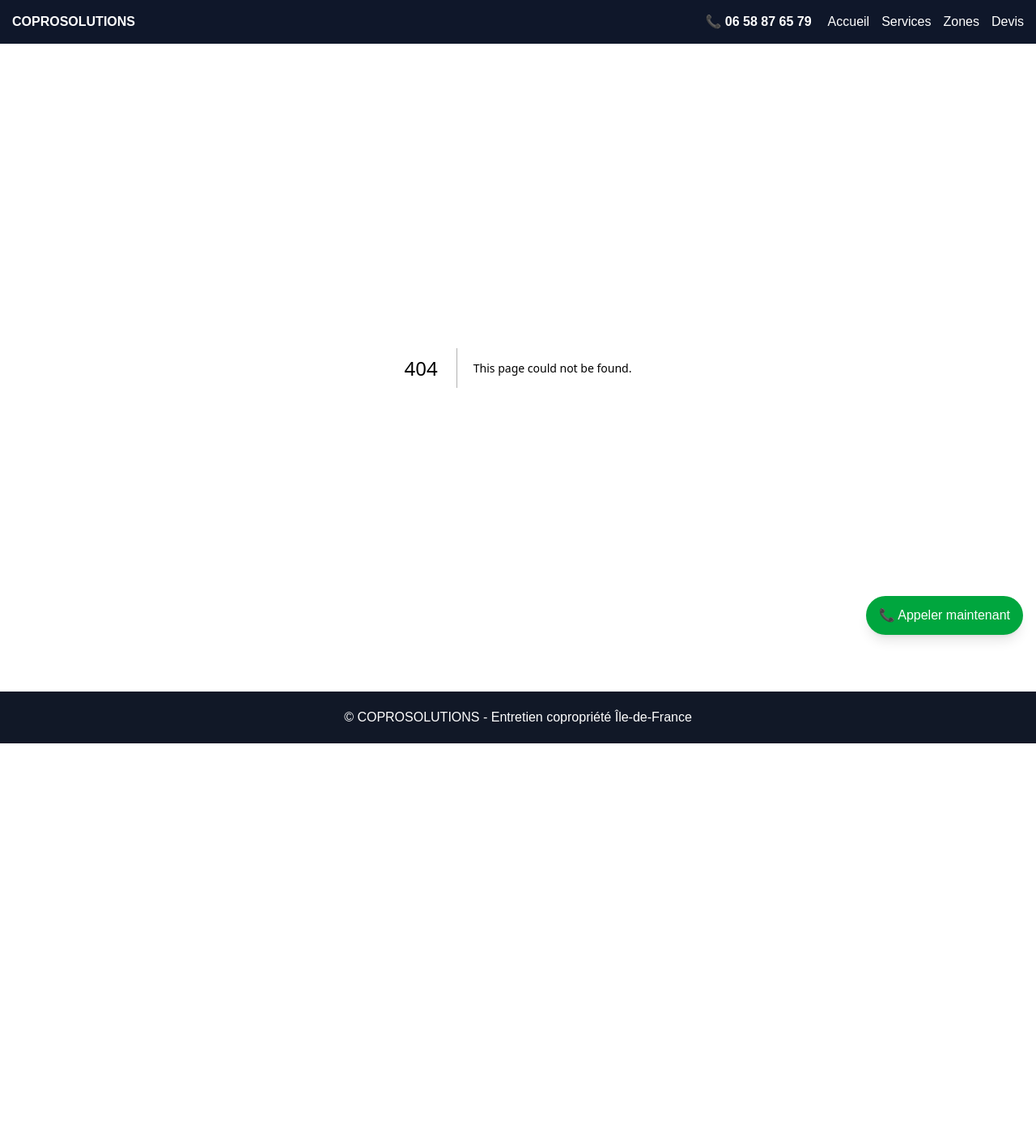
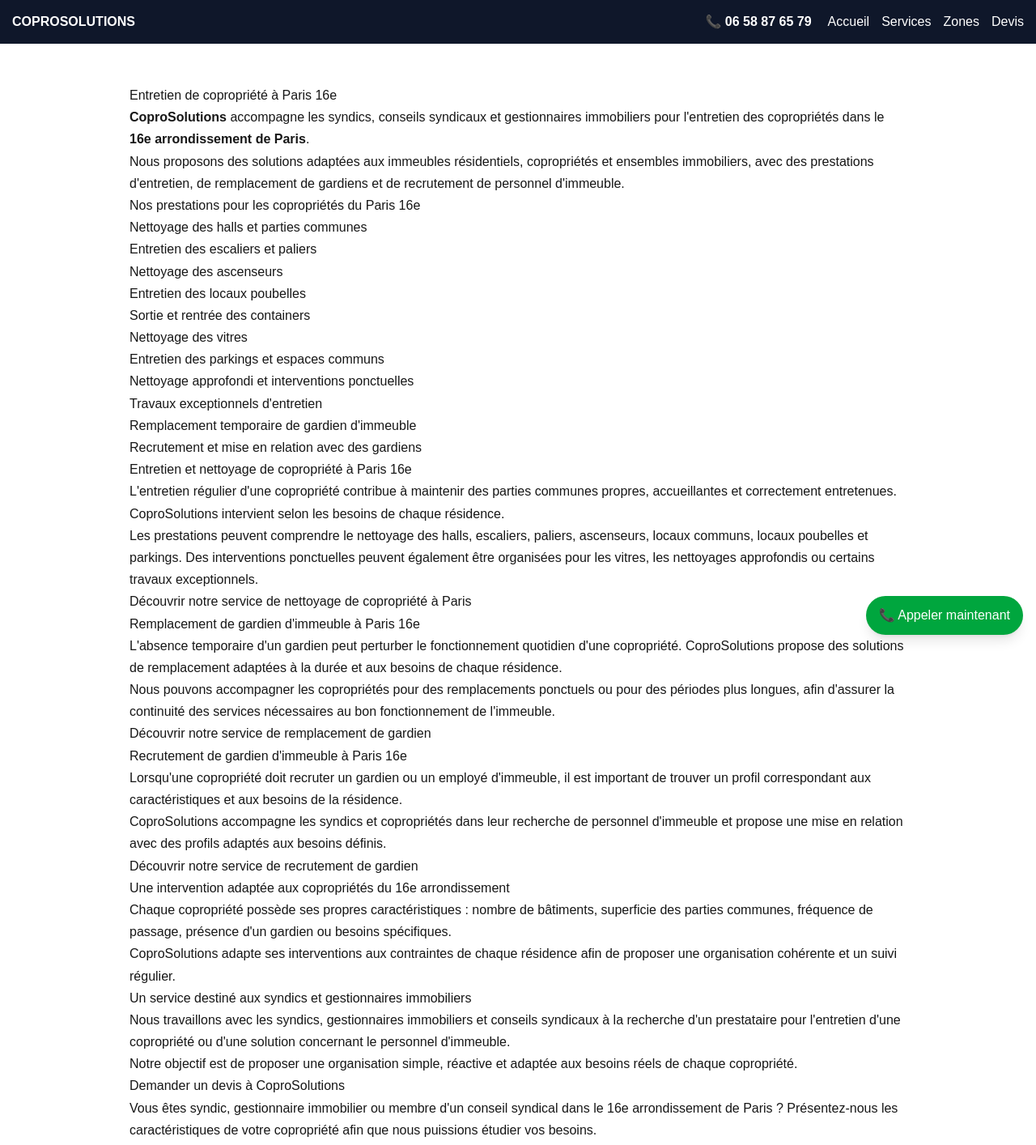
Before and after one commit to amadtag/coprosolutions, a Next.js app: page /zones/paris-16 in a window 1280 px wide. Before the commit this address had no page. Shown: the top 1414 px of the page at 81% size. Before the commit the page ends 918 px from the top, so only its background shows below. Built offline with nearby package versions, Linux system fonts and the light colour scheme.

Commit message:
Ajout de la page Paris 16e

```diff
--- a/app/sitemap.ts
+++ b/app/sitemap.ts
@@ -159,6 +159,11 @@
       priority: 0.8,
     },
     {
+  url: `${baseUrl}/zones/paris-16`,
+  changeFrequency: "monthly",
+  priority: 0.8,
+},
+    {
       url: `${baseUrl}/zones/paris-75`,
       changeFrequency: "monthly",
       priority: 0.9,
--- /dev/null
+++ b/app/zones/paris-16/page.tsx
@@ -0,0 +1,196 @@
+import type { Metadata } from "next";
+
+export const metadata: Metadata = {
+  title:
+    "Entretien de copropriété à Paris 16e | Nettoyage et gardiens | CoproSolutions",
+  description:
+    "CoproSolutions accompagne les syndics et copropriétés du 16e arrondissement de Paris pour l'entretien, le nettoyage, le remplacement et le recrutement de gardiens d'immeuble.",
+  alternates: {
+    canonical: "/zones/paris-16",
+  },
+};
+
+export default function Page() {
+  return (
+    <main
+      style={{
+        maxWidth: "1000px",
+        margin: "0 auto",
+        padding: "50px 20px",
+        lineHeight: 1.7,
+      }}
+    >
+      <h1>Entretien de copropriété à Paris 16e</h1>
+
+      <p>
+        <strong>CoproSolutions</strong> accompagne les syndics, conseils
+        syndicaux et gestionnaires immobiliers pour l'entretien des
+        copropriétés dans le <strong>16e arrondissement de Paris</strong>.
+      </p>
+
+      <p>
+        Nous proposons des solutions adaptées aux immeubles résidentiels,
+        copropriétés et ensembles immobiliers, avec des prestations
+        d'entretien, de remplacement de gardiens et de recrutement de
+        personnel d'immeuble.
+      </p>
+
+      <h2>Nos prestations pour les copropriétés du Paris 16e</h2>
+
+      <ul>
+        <li>Nettoyage des halls et parties communes</li>
+        <li>Entretien des escaliers et paliers</li>
+        <li>Nettoyage des ascenseurs</li>
+        <li>Entretien des locaux poubelles</li>
+        <li>Sortie et rentrée des containers</li>
+        <li>Nettoyage des vitres</li>
+        <li>Entretien des parkings et espaces communs</li>
+        <li>Nettoyage approfondi et interventions ponctuelles</li>
+        <li>Travaux exceptionnels d'entretien</li>
+        <li>Remplacement temporaire de gardien d'immeuble</li>
+        <li>Recrutement et mise en relation avec des gardiens</li>
+      </ul>
+
+      <h2>Entretien et nettoyage de copropriété à Paris 16e</h2>
+
+      <p>
+        L'entretien régulier d'une copropriété contribue à maintenir des
+        parties communes propres, accueillantes et correctement entretenues.
+        CoproSolutions intervient selon les besoins de chaque résidence.
+      </p>
+
+      <p>
+        Les prestations peuvent comprendre le nettoyage des halls, escaliers,
+        paliers, ascenseurs, locaux communs, locaux poubelles et parkings.
+        Des interventions ponctuelles peuvent également être organisées pour
+        les vitres, les nettoyages approfondis ou certains travaux
+        exceptionnels.
+      </p>
+
+      <p>
+        <a href="/nettoyage-copropriete-paris">
+          Découvrir notre service de nettoyage de copropriété à Paris
+        </a>
+      </p>
+
+      <h2>Remplacement de gardien d'immeuble à Paris 16e</h2>
+
+      <p>
+        L'absence temporaire d'un gardien peut perturber le fonctionnement
+        quotidien d'une copropriété. CoproSolutions propose des solutions de
+        remplacement adaptées à la durée et aux besoins de chaque résidence.
+      </p>
+
+      <p>
+        Nous pouvons accompagner les copropriétés pour des remplacements
+        ponctuels ou pour des périodes plus longues, afin d'assurer la
+        continuité des services nécessaires au bon fonctionnement de
+        l'immeuble.
+      </p>
+
+      <p>
+        <a href="/remplacement-gardien">
+          Découvrir notre service de remplacement de gardien
+        </a>
+      </p>
+
+      <h2>Recrutement de gardien d'immeuble à Paris 16e</h2>
+
+      <p>
+        Lorsqu'une copropriété doit recruter un gardien ou un employé
+        d'immeuble, il est important de trouver un profil correspondant aux
+        caractéristiques et aux besoins de la résidence.
+      </p>
+
+      <p>
+        CoproSolutions accompagne les syndics et copropriétés dans leur
+        recherche de personnel d'immeuble et propose une mise en relation avec
+        des profils adaptés aux besoins définis.
+      </p>
+
+      <p>
+        <a href="/recrutement-gardien">
+          Découvrir notre service de recrutement de gardien
+        </a>
+      </p>
+
+      <h2>Une intervention adaptée aux copropriétés du 16e arrondissement</h2>
+
+      <p>
+        Chaque copropriété possède ses propres caractéristiques : nombre de
+        bâtiments, superficie des parties communes, fréquence de passage,
+        présence d'un gardien ou besoins spécifiques.
+      </p>
+
+      <p>
+        CoproSolutions adapte ses interventions aux contraintes de chaque
+        résidence afin de proposer une organisation cohérente et un suivi
+        régulier.
+      </p>
+
+      <h2>Un service destiné aux syndics et gestionnaires immobiliers</h2>
+
+      <p>
+        Nous travaillons avec les syndics, gestionnaires immobiliers et
+        conseils syndicaux à la recherche d'un prestataire pour l'entretien
+        d'une copropriété ou d'une solution concernant le personnel
+        d'immeuble.
+      </p>
+
+      <p>
+        Notre objectif est de proposer une organisation simple, réactive et
+        adaptée aux besoins réels de chaque copropriété.
+      </p>
+
+      <h2>Demander un devis à CoproSolutions</h2>
+
+      <p>
+        Vous êtes syndic, gestionnaire immobilier ou membre d'un conseil
+        syndical dans le 16e arrondissement de Paris ? Présentez-nous les
+        caractéristiques de votre copropriété afin que nous puissions étudier
+        vos besoins.
+      </p>
+
+      <p>
+        <a href="/contact">Demander un devis gratuit</a>
+      </p>
+
+      <p>
+        <a href="tel:+33658876579">
+          📞 Appeler CoproSolutions au 06 58 87 65 79
+        </a>
+      </p>
+
+      <h2>Autres secteurs desservis à Paris</h2>
+
+      <p>
+        CoproSolutions intervient également dans les autres arrondissements
+        de Paris et dans les communes limitrophes des Hauts-de-Seine.
+      </p>
+
+      <p>
+        <a href="/zones/paris-8">
+          Entretien de copropriété à Paris 8e
+        </a>
+      </p>
+
+      <p>
+        <a href="/zones/paris-9">
+          Entretien de copropriété à Paris 9e
+        </a>
+      </p>
+
+      <p>
+        <a href="/zones/paris-15">
+          Entretien de copropriété à Paris 15e
+        </a>
+      </p>
+
+      <p>
+        <a href="/zones/paris-75">
+          Voir nos services à Paris
+        </a>
+      </p>
+    </main>
+  );
+}
```
